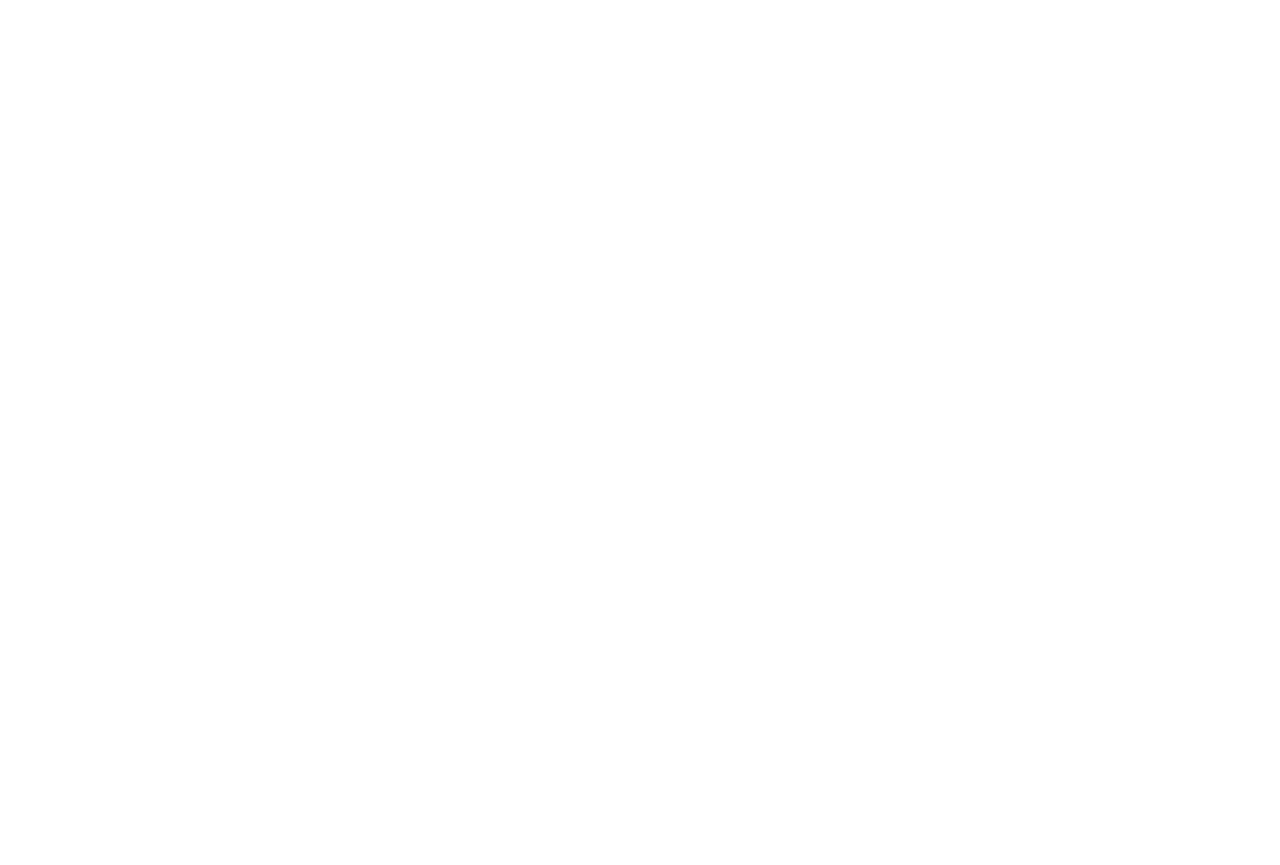
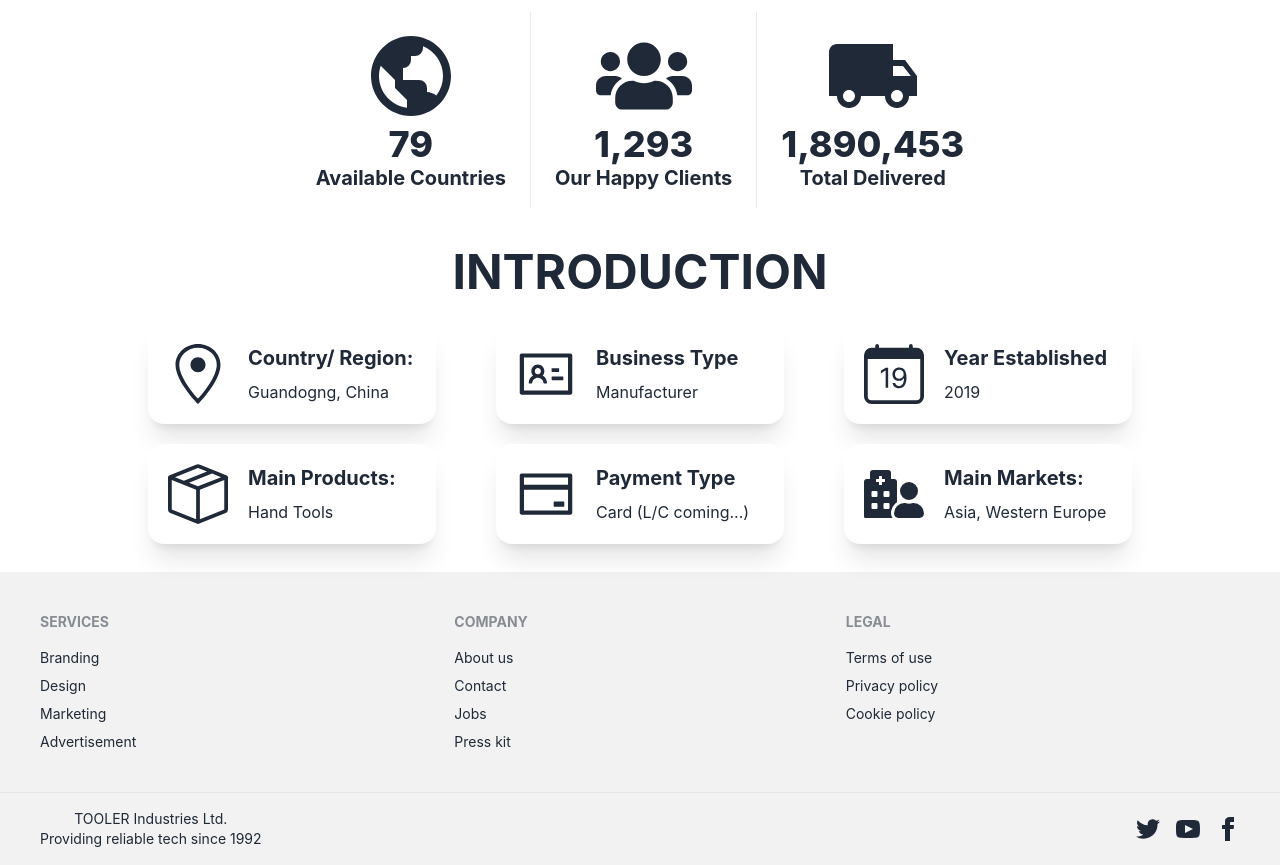
Before and after one commit to MrpNegative/tooler-client, a React (Create React App) app: page / in a window 1280 px wide. Shown: the part 1000-1865 px from the top of the page. Before the commit the page ends 912 px from the top, so only its background shows below. Built offline with nearby package versions, Linux system fonts and the light colour scheme.

Commit message:
introduction footer and summery added

```diff
--- a/package.json
+++ b/package.json
@@ -7,9 +7,12 @@
     "@testing-library/react": "^13.2.0",
     "@testing-library/user-event": "^13.5.0",
     "daisyui": "^2.15.1",
+    "firebase": "^9.8.1",
     "react": "^18.1.0",
+    "react-countup": "^6.2.0",
     "react-dom": "^18.1.0",
     "react-firebase-hooks": "^5.0.3",
+    "react-icons": "^4.3.1",
     "react-router-dom": "^6.3.0",
     "react-scripts": "5.0.1",
     "web-vitals": "^2.1.4"
--- a/public/index.html
+++ b/public/index.html
@@ -2,7 +2,7 @@
 <html lang="en">
   <head>
     <meta charset="utf-8" />
-    <link rel="icon" href="%PUBLIC_URL%/favicon.ico" />
+    <link rel="icon" href="https://i.ibb.co/TrWf0Cs/New-Project.png" />
     <meta name="viewport" content="width=device-width, initial-scale=1" />
     <meta name="theme-color" content="#000000" />
     <meta
@@ -10,6 +10,7 @@
       content="Web site created using create-react-app"
     />
     <link rel="apple-touch-icon" href="%PUBLIC_URL%/logo192.png" />
+
     <!--
       manifest.json provides metadata used when your web app is installed on a
       user's mobile device or desktop. See https://developers.google.com/web/fundamentals/web-app-manifest/
@@ -24,7 +25,7 @@
       work correctly both with client-side routing and a non-root public URL.
       Learn how to configure a non-root public URL by running `npm run build`.
     -->
-    <title>React App</title>
+    <title>Tooler</title>
   </head>
   <body>
     <noscript>You need to enable JavaScript to run this app.</noscript>
--- a/src/App.js
+++ b/src/App.js
@@ -1,6 +1,8 @@
 import { Route, Routes } from 'react-router-dom';
 import './App.css';
+import Login from './Components/Authentication/Login';
 import Home from './Components/Genarel/Home/Home';
+import Footer from './Components/Genarel/Shared/Footer';
 import Nav from './Components/Genarel/Shared/Nav';
 
 function App() {
@@ -9,7 +11,9 @@ function App() {
       <Nav></Nav>
       <Routes>
         <Route path='/' element={<Home></Home>}></Route>
+        <Route path='/login' element={<Login></Login>}></Route>
       </Routes>
+      <Footer></Footer>
     </div>
   );
 }
--- /dev/null
+++ b/src/Components/Authentication/Login.js
@@ -0,0 +1,30 @@
+import React from "react";
+import { useForm } from "react-hook-form";
+
+const Login = () => {
+    const { register, formState: { errors }, handleSubmit } = useForm();
+    const onSubmit = data => console.log(data);
+  return (
+    <div className="lg:h-screen">
+      <div class="card lg:w-96 mx-auto bg-base-100 shadow-xl">
+        <div class="card-body">
+          <h2 class="text-3xl font-bold uppercase">LogIn</h2>
+          <div>
+            <form onSubmit={handleSubmit(onSubmit)}>
+              <input {...register("firstName", { required: true })} />
+              {errors.firstName?.type === "required" &&
+                "First name is required"}
+
+              <input {...register("lastName", { required: true })} />
+              {errors.lastName && "Last name is required"}
+
+              <input type="submit" />
+            </form>
+          </div>
+        </div>
+      </div>
+    </div>
+  );
+};
+
+export default Login;
--- /dev/null
+++ b/src/Components/Authentication/firebase.init.js
@@ -0,0 +1,17 @@
+
+import { initializeApp } from "firebase/app";
+import { getAuth } from "firebase/auth";
+
+const firebaseConfig  = {
+  apiKey:process.env.REACT_APP_apiKey,
+  authDomain:process.env.REACT_APP_authDomain,
+  projectId:process.env.REACT_APP_projectId,
+  storageBucket:process.env.REACT_APP_storageBucket,
+  messagingSenderId:process.env.REACT_APP_messagingSenderId,
+  appId:process.env.REACT_APP_appId,
+};
+
+
+const app = initializeApp(firebaseConfig);
+export const auth = getAuth(app);
+export default app;
--- a/src/Components/Genarel/Home/Banner.js
+++ b/src/Components/Genarel/Home/Banner.js
@@ -3,11 +3,11 @@ import React from "react";
 const Banner = () => {
   return (
     <div>
-      <div class="hero  min-h-screen bg-base-200 h-screen">
+      <div class="hero  min-h-screen bg-base-200 lg:h-screen">
         <div class="hero-content flex-col  lg:flex-row-reverse">
           <div className=" flex-1 ">
           <img  className="lg:max-w-md md:w-96 mx-auto"
-            src="https://i.ibb.co/TTp6LK3/Untitled-600-1.png" alt=""
+            src="https://i.ibb.co/64Wctbs/New-Project-1.png" alt=""
           />
           </div>
           <div className="flex-1">
--- /dev/null
+++ b/src/Components/Genarel/Home/BuisnessSummary.js
@@ -0,0 +1,46 @@
+import React from "react";
+import CountUp from "react-countup";
+import { BiWorld } from "react-icons/bi";
+import { FaUsers } from "react-icons/fa";
+import { MdLocalShipping } from "react-icons/md";
+
+const BuisnessSummary = () => {
+  return (
+    <div className="my-10">
+        <h1 className="text-4xl text-center font-bold my-5">BUSINESS SUMMARY </h1>
+      <div class="stats stats-vertical lg:stats-horizontal ">
+        <div class="stat">
+          <div class=" mx-auto text-8xl">
+            <BiWorld />
+          </div>
+          <div class="stat-value">
+            <CountUp end={79} />
+          </div>
+          <div class="text-xl font-bold">Available Countries</div>
+        </div>
+
+        <div class="stat">
+          <div class=" mx-auto text-8xl">
+            <FaUsers />
+          </div>
+          <div class="stat-value">
+            <CountUp end={1293} />
+          </div>
+          <div class="text-xl font-bold">Our Happy Clients</div>
+        </div>
+
+        <div class="stat">
+          <div class=" mx-auto text-8xl">
+            <MdLocalShipping />
+          </div>
+          <div class="stat-value">
+            <CountUp end={1890453} />
+          </div>
+          <div class="text-xl font-bold">Total Delivered</div>
+        </div>
+      </div>
+    </div>
+  );
+};
+
+export default BuisnessSummary;
--- a/src/Components/Genarel/Home/Home.js
+++ b/src/Components/Genarel/Home/Home.js
@@ -1,10 +1,14 @@
 import React from 'react';
 import Banner from './Banner';
+import BuisnessSummary from './BuisnessSummary';
+import Introduction from './Introduction';
 
 const Home = () => {
     return (
         <div>
             <Banner></Banner>
+            <BuisnessSummary></BuisnessSummary>
+            <Introduction></Introduction>
         </div>
     );
 };
--- /dev/null
+++ b/src/Components/Genarel/Home/Introduction.js
@@ -0,0 +1,85 @@
+import React from "react";
+import { GoLocation } from "react-icons/go";
+import { AiOutlineIdcard } from "react-icons/ai";
+import { BsCalendarDate } from "react-icons/bs";
+import { BsBoxSeam } from "react-icons/bs";
+import { AiOutlineCreditCard } from "react-icons/ai";
+import { FaHospitalUser } from "react-icons/fa";
+
+const Introduction = () => {
+  return (
+    <div className="max-w-5xl mx-auto">
+      <h1 className="lg:text-5xl text-4xl font-bold uppercase">Introduction</h1>
+      <div className="grid justify-items-center my-7 grid-cols-1 lg:grid-cols-3 md:grid-cols-2 gap-5">
+        <div class="card w-72 bg-base-100 shadow-xl">
+          <div class=" p-5 flex">
+            <h1 className="text-6xl">
+              <GoLocation />
+            </h1>
+            <div class="card-actions pl-5 justify-start">
+              <h2 className="font-bold text-xl">Country/ Region:</h2>
+              <p>Guandogng, China</p>
+            </div>
+          </div>
+        </div>
+        <div class="card w-72 bg-base-100 shadow-xl">
+          <div class=" p-5 flex">
+            <h1 className="text-6xl">
+              <AiOutlineIdcard />
+            </h1>
+            <div class="card-actions pl-5 justify-start">
+              <h2 className="font-bold text-xl">Business Type</h2>
+              <p>Manufacturer</p>
+            </div>
+          </div>
+        </div>
+        <div class="card w-72 bg-base-100 shadow-xl">
+          <div class=" p-5 flex">
+            <h1 className="text-6xl">
+              <BsCalendarDate />
+            </h1>
+            <div class="card-actions pl-5 justify-start">
+              <h2 className="font-bold text-xl">Year Established</h2>
+              <p>2019</p>
+            </div>
+          </div>
+        </div>
+        <div class="card w-72 bg-base-100 shadow-xl">
+          <div class=" p-5 flex">
+            <h1 className="text-6xl">
+              <BsBoxSeam />
+            </h1>
+            <div class="card-actions pl-5 justify-start">
+              <h2 className="font-bold text-xl">Main Products:</h2>
+              <p>Hand Tools</p>
+            </div>
+          </div>
+        </div>
+        <div class="card w-72 bg-base-100 shadow-xl">
+          <div class=" p-5 flex">
+            <h1 className="text-6xl">
+              <AiOutlineCreditCard />
+            </h1>
+            <div class="card-actions pl-5 justify-start">
+              <h2 className="font-bold text-xl">Payment Type</h2>
+              <p>Card (L/C coming...)</p>
+            </div>
+          </div>
+        </div>
+        <div class="card w-72 bg-base-100 shadow-xl">
+          <div class=" p-5 flex">
+            <h1 className="text-6xl">
+              <FaHospitalUser />
+            </h1>
+            <div class="card-actions pl-5 justify-start">
+              <h2 className="font-bold text-xl">Main Markets:</h2>
+              <p>Asia, Western Europe</p>
+            </div>
+          </div>
+        </div>
+      </div>
+    </div>
+  );
+};
+
+export default Introduction;
--- /dev/null
+++ b/src/Components/Genarel/Shared/Footer.js
@@ -0,0 +1,45 @@
+import React from 'react';
+
+const Footer = () => {
+    return (
+        <div>
+            <footer class="footer p-10 bg-base-200 text-base-content">
+  <div>
+    <span class="footer-title">Services</span>
+    <a class="link link-hover">Branding</a>
+    <a class="link link-hover">Design</a>
+    <a class="link link-hover">Marketing</a>
+    <a class="link link-hover">Advertisement</a>
+  </div>
+  <div>
+    <span class="footer-title">Company</span>
+    <a class="link link-hover">About us</a>
+    <a class="link link-hover">Contact</a>
+    <a class="link link-hover">Jobs</a>
+    <a class="link link-hover">Press kit</a>
+  </div>
+  <div>
+    <span class="footer-title">Legal</span>
+    <a class="link link-hover">Terms of use</a>
+    <a class="link link-hover">Privacy policy</a>
+    <a class="link link-hover">Cookie policy</a>
+  </div>
+</footer>
+<footer class="footer px-10 py-4 border-t bg-base-200 text-base-content border-base-300">
+  <div class="items-center grid-flow-col">
+
+    <p>TOOLER Industries Ltd.<br/>Providing reliable tech since 1992</p>
+  </div>
+  <div class="md:place-self-center md:justify-self-end">
+    <div class="grid grid-flow-col gap-4">
+      <a><svg xmlns="http://www.w3.org/2000/svg" width="24" height="24" viewBox="0 0 24 24" class="fill-current"><path d="M24 4.557c-.883.392-1.832.656-2.828.775 1.017-.609 1.798-1.574 2.165-2.724-.951.564-2.005.974-3.127 1.195-.897-.957-2.178-1.555-3.594-1.555-3.179 0-5.515 2.966-4.797 6.045-4.091-.205-7.719-2.165-10.148-5.144-1.29 2.213-.669 5.108 1.523 6.574-.806-.026-1.566-.247-2.229-.616-.054 2.281 1.581 4.415 3.949 4.89-.693.188-1.452.232-2.224.084.626 1.956 2.444 3.379 4.6 3.419-2.07 1.623-4.678 2.348-7.29 2.04 2.179 1.397 4.768 2.212 7.548 2.212 9.142 0 14.307-7.721 13.995-14.646.962-.695 1.797-1.562 2.457-2.549z"></path></svg></a>
+      <a><svg xmlns="http://www.w3.org/2000/svg" width="24" height="24" viewBox="0 0 24 24" class="fill-current"><path d="M19.615 3.184c-3.604-.246-11.631-.245-15.23 0-3.897.266-4.356 2.62-4.385 8.816.029 6.185.484 8.549 4.385 8.816 3.6.245 11.626.246 15.23 0 3.897-.266 4.356-2.62 4.385-8.816-.029-6.185-.484-8.549-4.385-8.816zm-10.615 12.816v-8l8 3.993-8 4.007z"></path></svg></a>
+      <a><svg xmlns="http://www.w3.org/2000/svg" width="24" height="24" viewBox="0 0 24 24" class="fill-current"><path d="M9 8h-3v4h3v12h5v-12h3.642l.358-4h-4v-1.667c0-.955.192-1.333 1.115-1.333h2.885v-5h-3.808c-3.596 0-5.192 1.583-5.192 4.615v3.385z"></path></svg></a>
+    </div>
+  </div>
+</footer>
+        </div>
+    );
+};
+
+export default Footer;
--- a/src/Components/Genarel/Shared/Nav.js
+++ b/src/Components/Genarel/Shared/Nav.js
@@ -9,7 +9,7 @@ const Nav = () => {
     <li><Link to="/">Submenu</Link></li>
     <li><Link to="/" className="whitespace-nowrap">My Portfolio</Link></li>
     <li><Link to="/">Blog</Link></li>
-    <li><Link to="/" className='btn'>LogIn</Link></li>
+    <li><Link to="/login" className='btn'>LogIn</Link></li>
   </>
 
     return (
```
Also changed, not shown: src/Components/Authentication/Signup.js (added), 1 other file (tests, documents, lock files or other folders).
